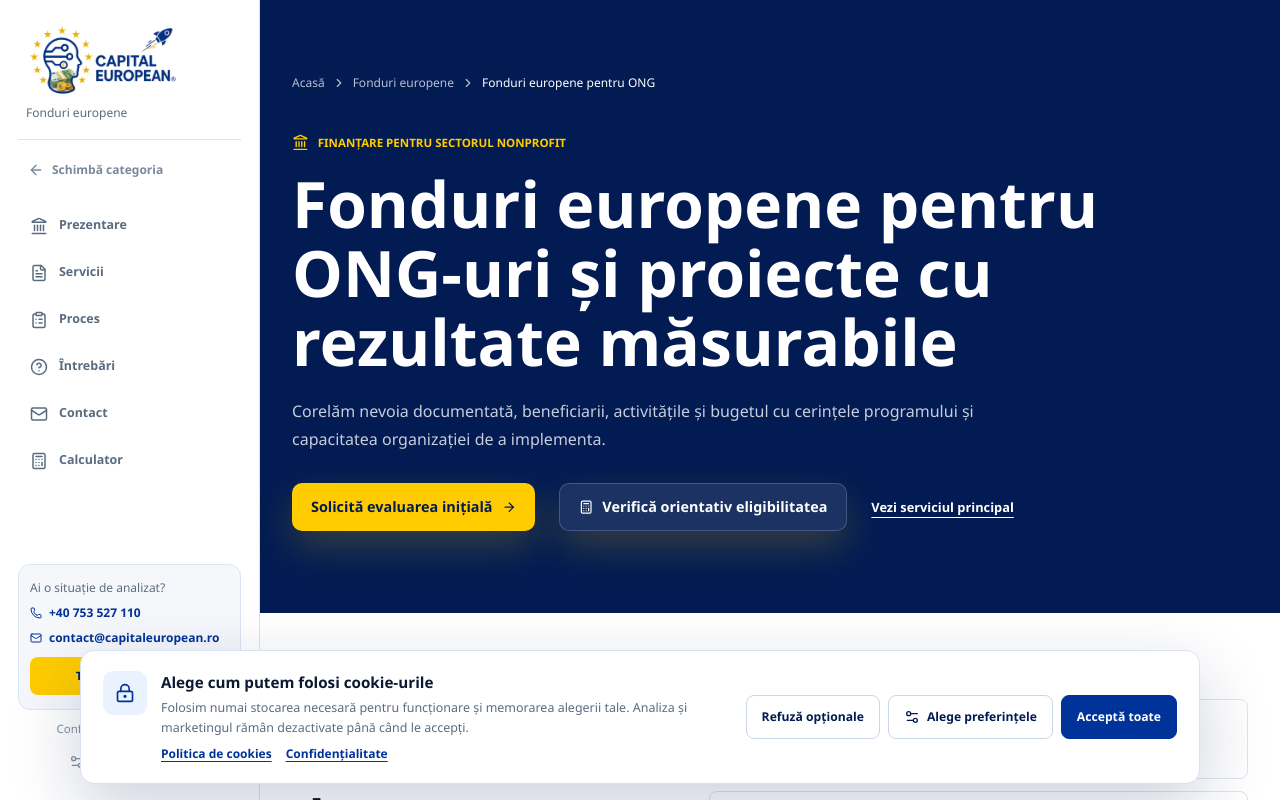
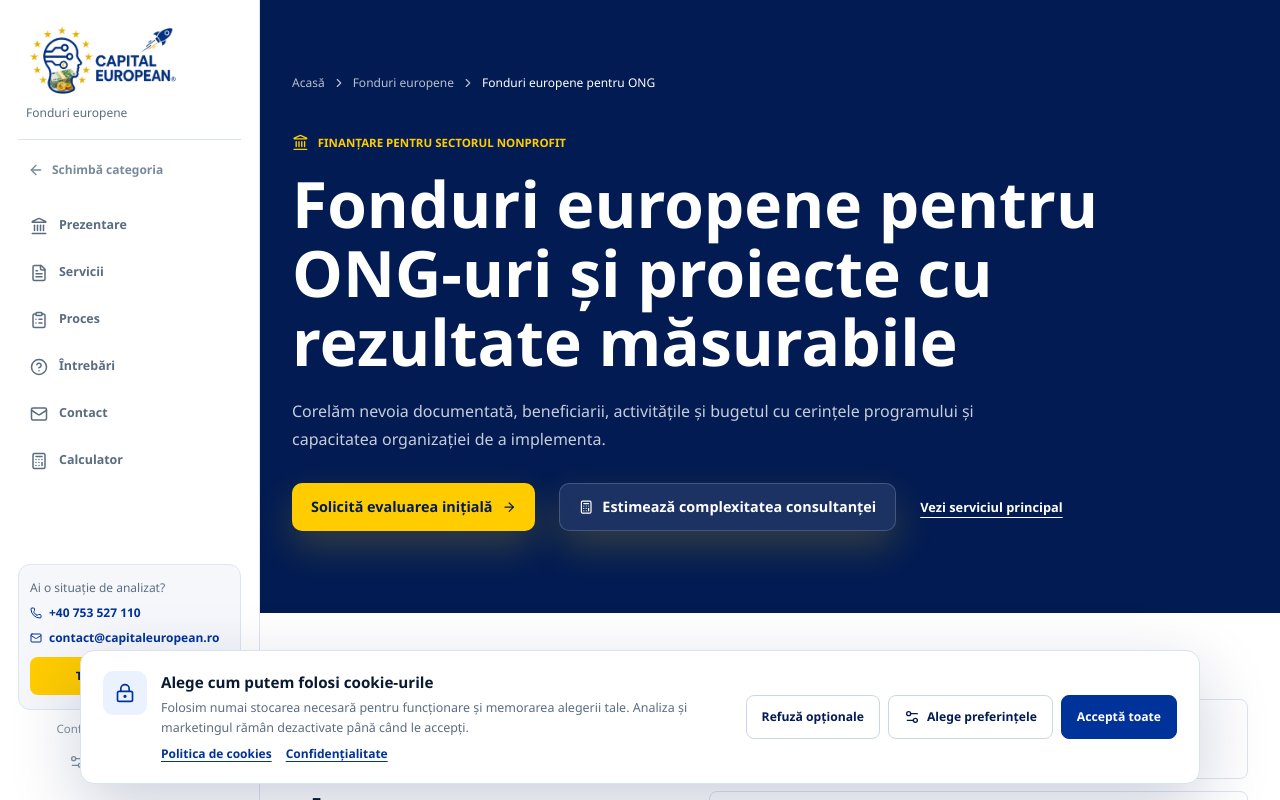
Before and after one commit to fireartro/Capital-European, a Next.js app: page /fonduri-europene-pentru-ong in a window 1280 px wide. Shown: the top 800 px of the page. Built offline with nearby package versions, Linux system fonts and the light colour scheme; no server answers.

Commit message:
Use estimator CTA on all service pages

```diff
--- a/components/seo-service-page.tsx
+++ b/components/seo-service-page.tsx
@@ -5,9 +5,9 @@ import type { SeoServicePageConfig } from "@/lib/seo-service-pages";
 
 export function SeoServicePage({ page }: { page: SeoServicePageConfig }) {
   const CategoryIcon = page.category === "funding" ? Landmark : Files;
-  const calculatorHref = `/calculator-pret-consultanta?mode=${page.category === "funding" ? "eligibilitate" : "estimare"}`;
+  const calculatorHref = "/calculator-pret-consultanta?mode=estimare";
   const calculatorLabel = page.category === "funding"
-    ? "Verifică orientativ eligibilitatea"
+    ? "Estimează complexitatea consultanței"
     : "Estimează complexitatea serviciului";
 
   return (
```
